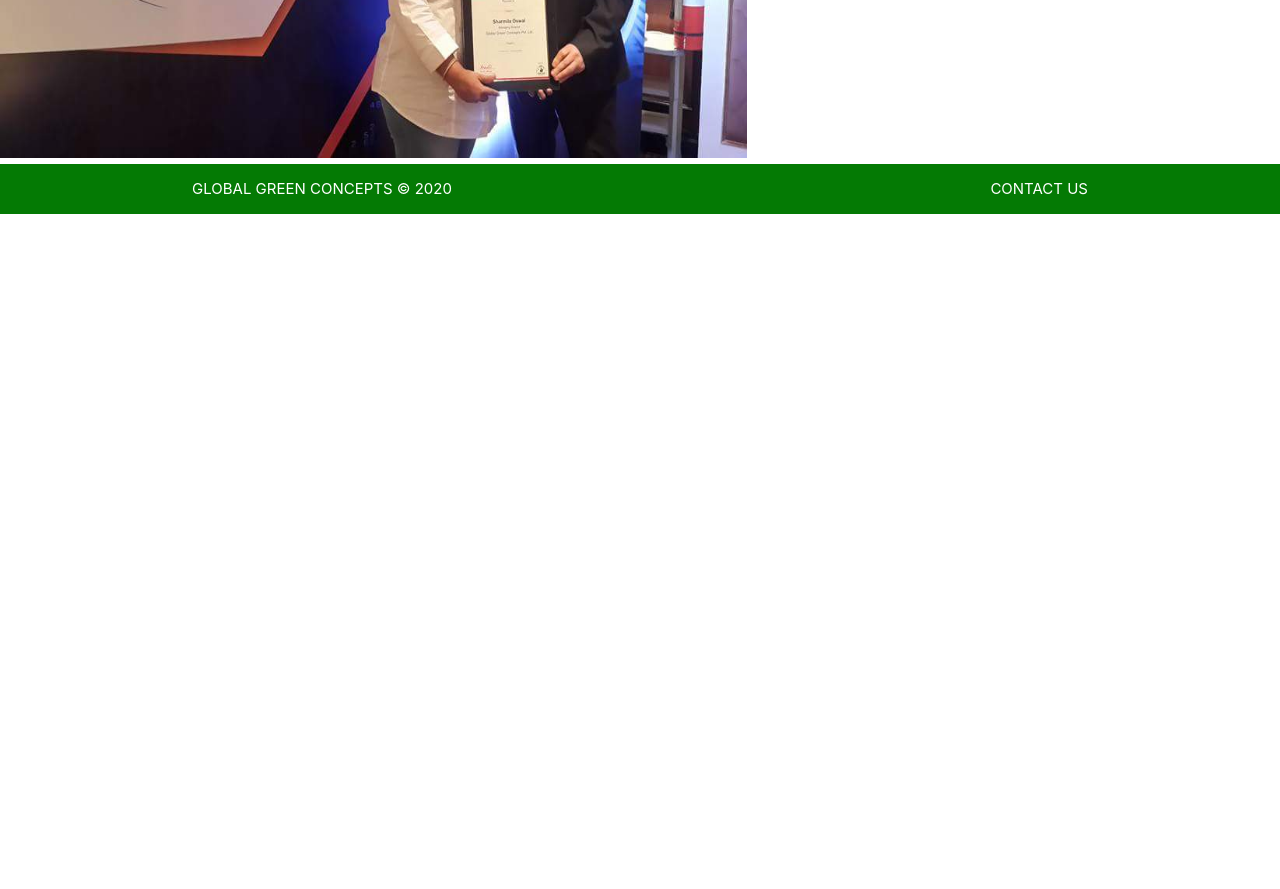
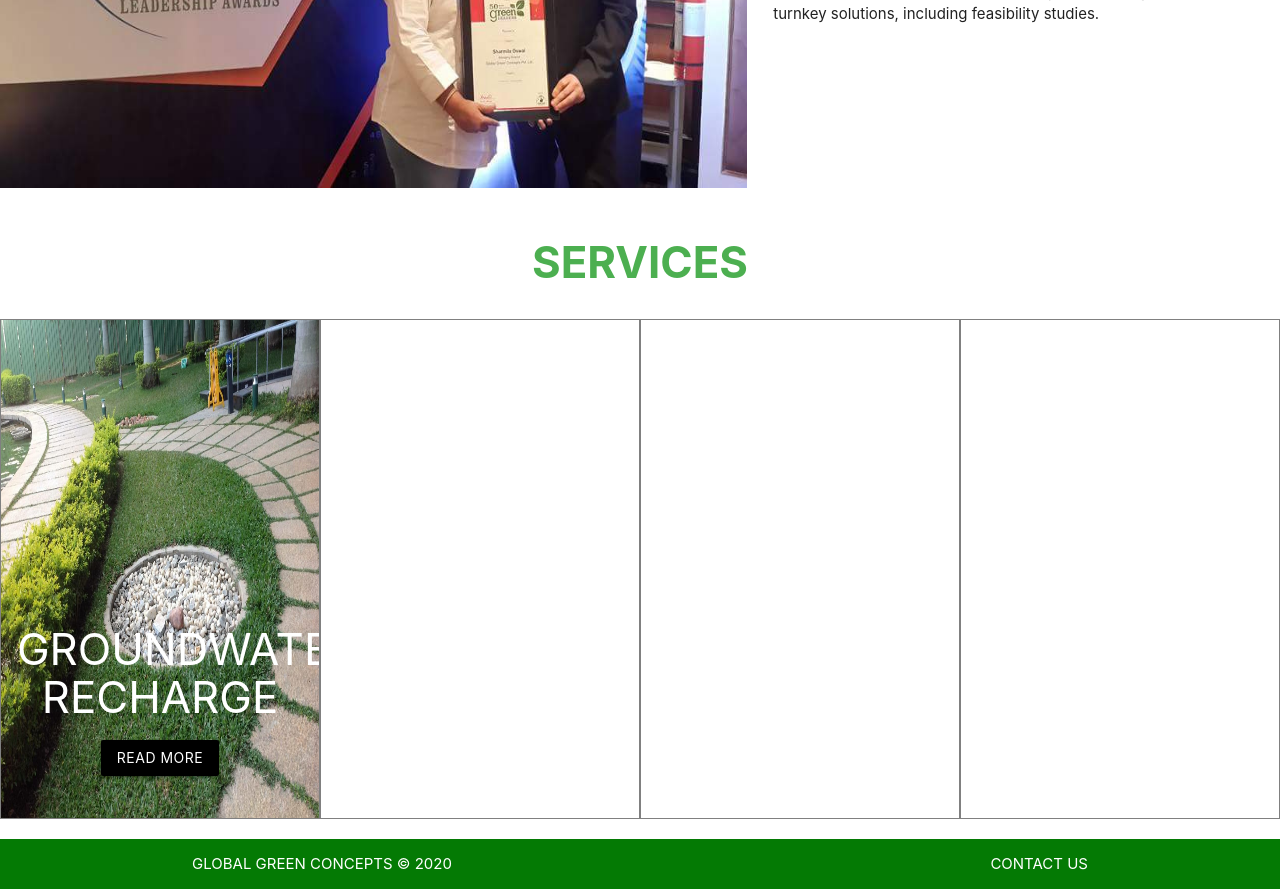
Before and after one commit to sammybarman/globalglobalworldworld, a Flask app: page / in a window 1280 px wide. Shown: the part 2326-3215 px from the top of the page. Before the commit the page ends 2540 px from the top, so only its background shows below. Run offline with Flask 2, Linux system fonts and the light colour scheme.

Commit message:
Site Updates

```diff
--- a/static/css/style.css
+++ b/static/css/style.css
@@ -42,6 +42,22 @@ nav ul a:hover{
 
 hr{
   border: 1px solid black;
+}
+
+.stuff{
+  border: 0.1px solid grey;
+  height: 500px;
+  width: auto;
+}
+
+.c1{
+  background-image: url(../img/gwater.jpeg);
+  background-repeat: no-repeat;
+  background-size: 100% 100%;
+}
+
+.servicestext{
+  padding: 87% 5% 0%;
 }
 
 /* nav{ zzz
--- a/static/js/init.js
+++ b/static/js/init.js
@@ -3,7 +3,10 @@ $(document).ready(function(){
     edge: 'right'
   });
   $('.parallax').parallax();
-  $('.scrollspy').scrollSpy();
+  $('.scrollspy').scrollSpy({
+    scrollOffset: 100,
+    throttle: 30
+  });
   $('.materialboxed').materialbox();
   $('.fixed-action-btn').floatingActionButton();
   $('.tap-target').tapTarget();
--- a/templates/index.html
+++ b/templates/index.html
@@ -17,8 +17,8 @@
         <a href="/" class="left brand-logo" style="padding-left: 30px;"><img src="../static/img/logo3.png" alt=""></a>
         <a href="#" data-target="slide-out" class="sidenav-trigger right show-on-med-and-down forjq"><i class="material-icons">menu</i></a>
         <ul id="nav-mobile" class="right hide-on-med-and-down">
-          <li><a class="forjq" href="/about">ABOUT</a></li>
-          <li><a class='forjq' href='#'>SERVICES</a></li>
+          <li><a class="forjq" href="#sec2">ABOUT</a></li>
+          <li><a class='forjq' href="#services">SERVICES</a></li>
           <li><a class="forjq" href="/product">PROJECTS</a></li>
           <li><a class="forjq" href="#social">CLIENTS</a></li>
         </ul>
@@ -31,9 +31,9 @@
   </section>
 
   <ul id="slide-out" class="sidenav" style="background-color: black">
-    <li><a style="color:white" class="waves-effect" href="/about">ABOUT</a></li>
+    <li><a style="color:white" class="waves-effect" href="#sec2">ABOUT</a></li>
     <li><div class="divider"></div></li>
-    <li><a style="color:white" class='waves-effect' href="/why">SERVICES</a></li>
+    <li><a style="color:white" class='waves-effect' href="#services">SERVICES</a></li>
     <li><div class="divider"></div></li>
     <li><a style="color:white" class="waves-effect" href="/product">PROJECTS</a></li>
     <li><div class="divider"></div></li>
@@ -43,7 +43,7 @@
 
   <section style="min-height:100vh" id="sec1">
     <div style="text-align:center; padding: 10px 0">
-      <h3 class="green-text"><b>ABOUT US</b></h3>
+      <h3 class="green-text section scrollspy" id="sec2"><b>ABOUT US</b></h3>
     </div>
     <div class="center container">
       <p><b>
@@ -85,6 +85,29 @@
       </div>
     </div>
   </section>
+
+  <section>
+    <div class="center section scrollspy" id="services">
+      <h3 class="green-text"><b>SERVICES</b></h3>
+    </div>
+    <div class="row">
+      <div class="col s12 m12 l3 waves-effect stuff c1 center" style="padding: 0% !important; margin: 0px !important;">
+        <h3 class="servicestext white-text">GROUNDWATER RECHARGE</h3>
+        <button class="black white-text waves-effect btn"> READ MORE</button>
+
+      </div>
+      <div class="col s12 m12 l3 waves-effect stuff c2 center" style="padding: 0% !important; margin: 0px !important;">
+
+      </div>
+      <div class="col s12 m12 l3 waves-effect stuff c3 center" style="padding: 0% !important; margin: 0px !important;">
+
+      </div>
+      <div class="col s12 m12 l3 waves-effect stuff c4 center" style="padding: 0% !important; margin: 0px !important;">
+
+      </div>
+    </div>
+  </section>
+
   <footer style="padding-top: 0; background: green; min-height: 50px" class="page-footer">
     <div class="footer-copyright">
       <div class="container white-text text-lighten-4">
```
Also changed, not shown: static/img/gwater.jpeg (added), 1 other file.
